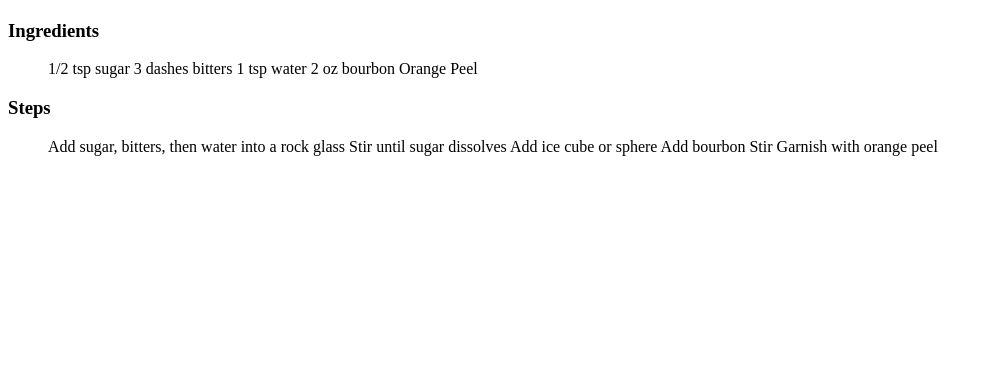
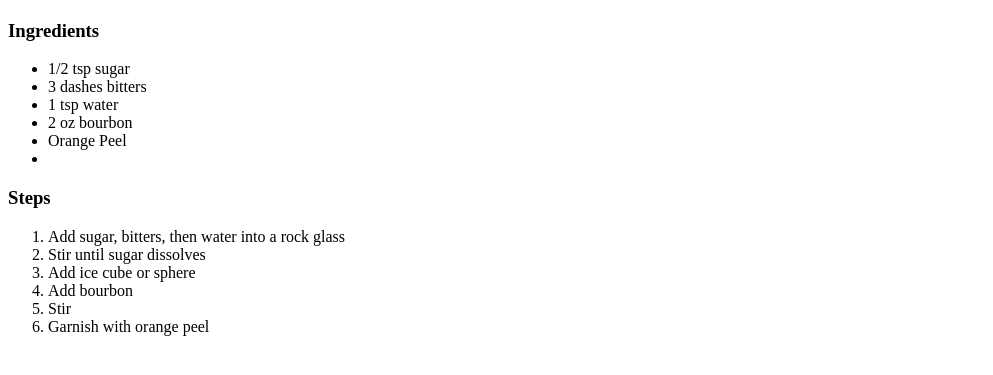
Before and after one commit to abl0101/odin-recipes, a plain HTML site: page recipes/OldFashioned.html in a window 1280 px wide. Shown: the part 383-758 px from the top of the page, without its empty margins (0-993 px from the left). Drawn offline with Linux system fonts and the light colour scheme.

Commit message:
OldFashioned.html

```diff
--- a/recipes/OldFashioned.html
+++ b/recipes/OldFashioned.html
@@ -1,6 +1,7 @@
 <!DOCTYPE html>
 
 <html lang="en">
+
     <head>
         <meta charset="UTF-8">
         <title>Old Fashioned</title>
@@ -8,27 +9,27 @@
 
     <body>
         <h1>How to Make Old Fashioned</h1>
-            <img src="https://images.app.goo.gl/9EqxMmxyBL7wFqg9A"Old Fashioned>
-
+            <img src="https://live.staticflickr.com/7418/9218445212_0cfd7f398f_b.jpg"Old Fashioned>
 
         <h3>Ingredients</h3>
             <ul>
-                1/2 tsp sugar
-                3 dashes bitters
-                1 tsp water
-                2 oz bourbon
-                Orange Peel
+                <li>1/2 tsp sugar</li>
+                <li>3 dashes bitters</li>
+                <li>1 tsp water</li>
+                <li>2 oz bourbon</li>
+                <li>Orange Peel</li>
+                <li></li>
             </ul>
 
         <h3>Steps</h3>
             <ol>
-                Add sugar, bitters, then water into a rock glass
-                Stir until sugar dissolves
-                Add ice cube or sphere
-                Add bourbon
-                Stir
-                Garnish with orange peel
-            </ol>
+                <li>Add sugar, bitters, then water into a rock glass</li>
+                <li>Stir until sugar dissolves</li>
+                <li>Add ice cube or sphere</li>
+                <li>Add bourbon</li>
+                <li>Stir</li>
+                <li>Garnish with orange peel</li>
+          </ol>
     </body>
 
 </html>
```
